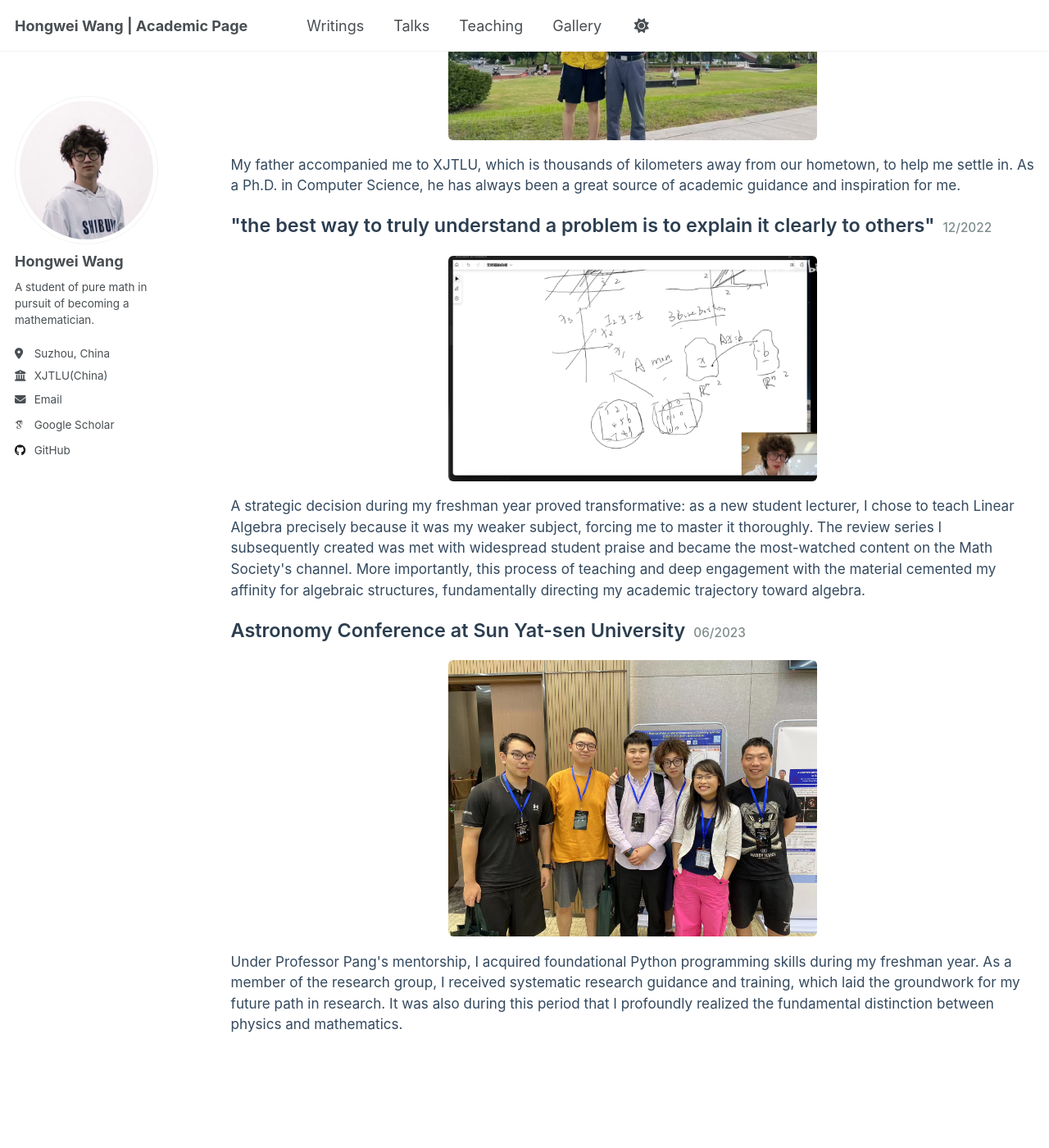
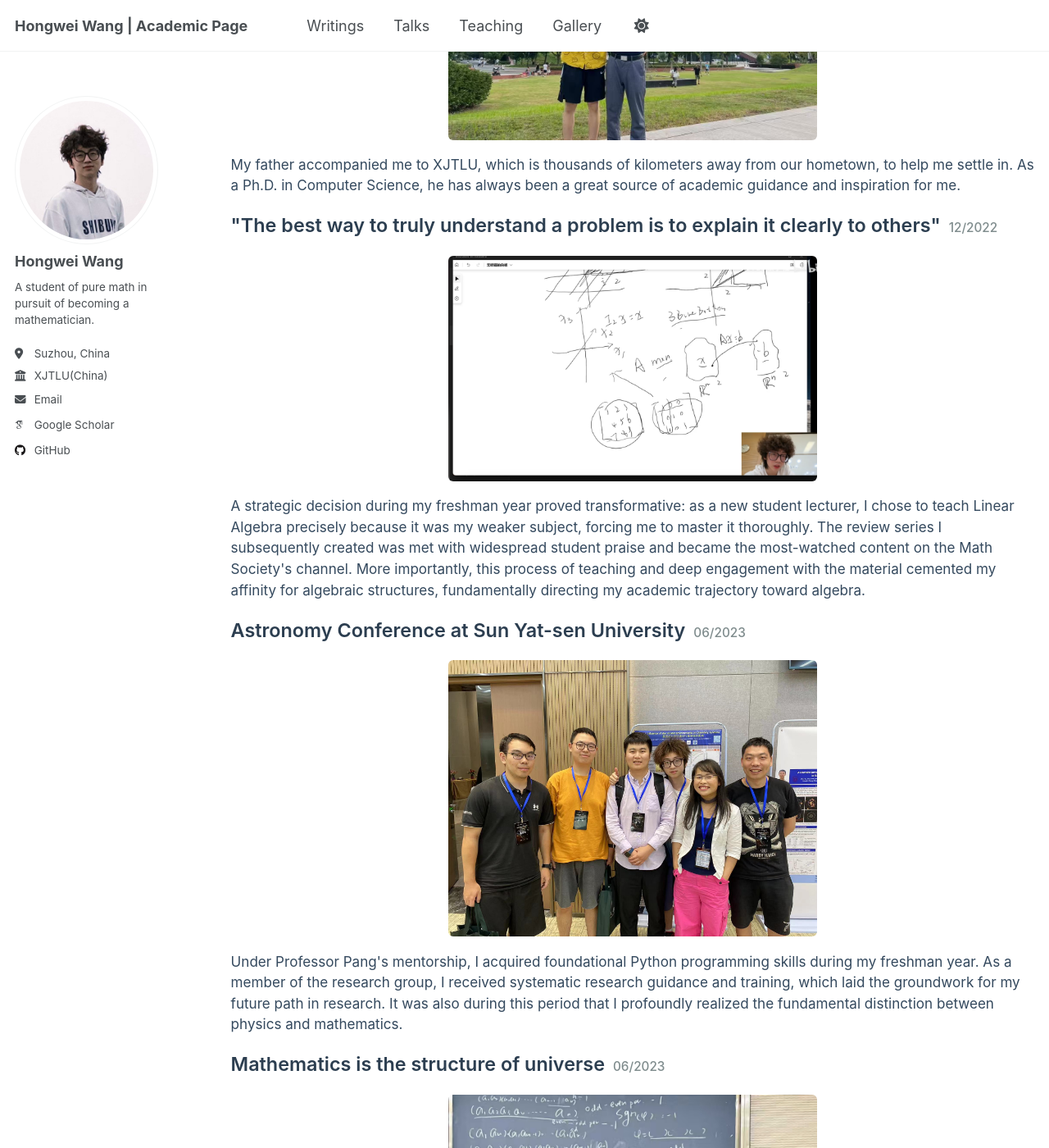
Before and after one commit to WangHongWei-AcademicPage/WangHongWei-AcademicPage.github.io, a Jekyll site: the page built from _pages/gallery.html, in a window 1280 px wide and 1400 px high, scrolled down 563 px. Shown: the whole window at 82% size. Built offline with Jekyll 4.4.1, drawn with Linux system fonts in a browser that asks for light colours; some web fonts are replaced; a script that is not in the unit is left out.

Commit message:
Update gallery.html

```diff
--- a/_pages/gallery.html
+++ b/_pages/gallery.html
@@ -20,7 +20,7 @@ author_profile: true
   <div class="gallery">
   <div class="gallery-item">
     <div style="display: flex; align-items: baseline; margin-bottom: 1.2em;">
-      <h3 style="margin: 0; color: #2c3e50; font-size: 1.3em; font-weight: 600;">"the best way to truly understand a problem is to explain it clearly to others"</h3>
+      <h3 style="margin: 0; color: #2c3e50; font-size: 1.3em; font-weight: 600;">"The best way to truly understand a problem is to explain it clearly to others"</h3>
       <p style="margin: 0 0 0 10px; color: #7f8c8d; font-size: 0.85em; font-weight: 500; white-space: nowrap;">12/2022</p>
     </div>
     <img src="../assets/start_3.png" alt="My father accompanying me to XJTLU" style="max-width: 450px; width: 90%; height: auto; display: block; margin: 0 auto; border-radius: 6px;">
@@ -36,3 +36,14 @@ author_profile: true
     <p style="margin-top: 1em; color: #34495e; font-size: 0.95em; line-height: 1.5;">Under Professor Pang's mentorship, I acquired foundational Python programming skills during my freshman year. As a member of the research group, I received systematic research guidance and training, which laid the groundwork for my future path in research. It was also during this period that I profoundly realized the fundamental distinction between physics and mathematics.</p>
   </div>
 </div>
+
+
+  <div class="gallery-item">
+    <div style="display: flex; align-items: baseline; margin-bottom: 1.2em;">
+      <h3 style="margin: 0; color: #2c3e50; font-size: 1.3em; font-weight: 600;">Mathematics is the structure of universe</h3>
+      <p style="margin: 0 0 0 10px; color: #7f8c8d; font-size: 0.85em; font-weight: 500; white-space: nowrap;">06/2023</p>
+    </div>
+    <img src="../assets/lec.png" alt="Attending astronomy conference with Professor Pang's team" style="max-width: 450px; width: 90%; height: auto; display: block; margin: 0 auto; border-radius: 6px;">
+    <p style="margin-top: 1em; color: #34495e; font-size: 0.95em; line-height: 1.5;">Under Professor Pang's mentorship, I acquired foundational Python programming skills during my freshman year. As a member of the research group, I received systematic research guidance and training, which laid the groundwork for my future path in research. It was also during this period that I profoundly realized the fundamental distinction between physics and mathematics.</p>
+  </div>
+</div>
```
